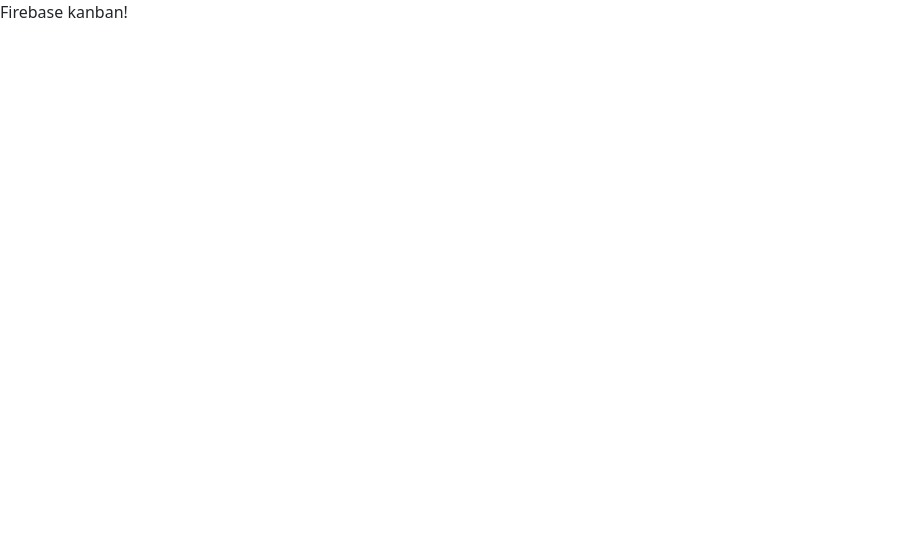
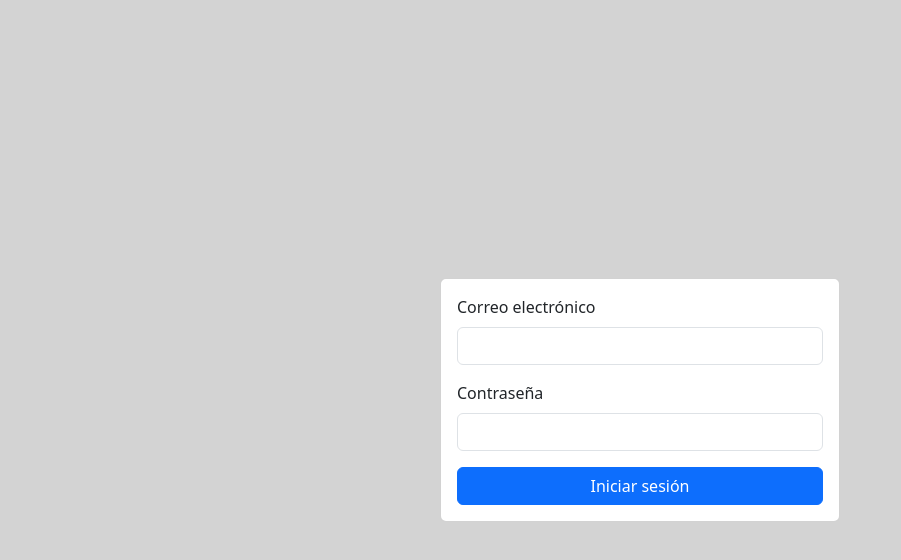
Before and after one commit to joelcampos-academy/firebase-kanban, a React (Vite) app: page / in a window 1280 px wide. Shown: the top 560 px of the page, without its empty margins (0-901 px from the left). Built offline with nearby package versions, Linux system fonts and the light colour scheme; no server answers.

Commit message:
feat: :sparkles: Add basic email and password login UI
WIP

```diff
--- /dev/null
+++ b/src/app.module.css
@@ -0,0 +1,6 @@
+.container {
+    height: 100vh;
+    width: 100vw;
+
+    background-color: lightgray;
+}
--- a/src/app.tsx
+++ b/src/app.tsx
@@ -1,3 +1,14 @@
+import EnsureAuthentication from "./components/auth/ensure-authentication";
+import LoginPage from "./pages/login.page";
+
+import styles from "./app.module.css";
+
 export default function App() {
-  return <>Firebase kanban!</>;
+  return (
+    <div className={styles.container}>
+      <EnsureAuthentication UnauthenticatedComponent={<LoginPage />}>
+        <p>{"Has iniciado sesión :)"}</p>
+      </EnsureAuthentication>
+    </div>
+  );
 }
--- /dev/null
+++ b/src/components/auth/ensure-authentication.tsx
@@ -0,0 +1,30 @@
+import { type ReactNode, useEffect, useState } from "react";
+import { AuthService } from "../../services/auth/auth.service";
+
+type Props = {
+  children: ReactNode;
+  UnauthenticatedComponent: ReactNode;
+};
+
+/**
+ * Este componente se encarga de asegurar que su hijo solo se renderiza si
+ * la sesión de usuario está inciada.
+ * De lo contrario, muestra el componente configurado como UnauthenticatedComponent.
+ */
+export default function EnsureAuthentication({
+  children,
+  UnauthenticatedComponent,
+}: Readonly<Props>) {
+  const [isAuthenticated, setIsAuthenticated] = useState(false);
+
+  useEffect(() => {
+    AuthService.onAuthChange({
+      onSignIn: () => setIsAuthenticated(true),
+      onSignOut: () => setIsAuthenticated(false),
+    });
+  }, []);
+
+  if (isAuthenticated) return children;
+
+  return UnauthenticatedComponent;
+}
--- /dev/null
+++ b/src/pages/login.page.module.css
@@ -0,0 +1,18 @@
+.container {
+  display: flex;
+  justify-content: center;
+  align-items: center;
+
+  height: 100%;
+}
+
+.card {
+    max-width: 90%;
+    width: 25em;
+}
+
+.password-form {
+    display: flex;
+    flex-direction: column;
+    gap: 1em;
+}
--- /dev/null
+++ b/src/pages/login.page.tsx
@@ -0,0 +1,52 @@
+import { Button, Card, CardBody, Form } from "react-bootstrap";
+import { AuthService } from "../services/auth/auth.service";
+import { useState } from "react";
+
+import styles from "./login.page.module.css";
+
+export default function LoginPage() {
+  return (
+    <div className={styles.container}>
+      <Card className={styles.card}>
+        <CardBody>
+          <EmailAndPasswordForm />
+        </CardBody>
+      </Card>
+    </div>
+  );
+}
+
+/**
+ * Componente que contiene el formulario de inicio de sesión por
+ * correo electrónico y contraseña.
+ */
+const EmailAndPasswordForm = () => {
+  const [emailState, setEmailState] = useState<string>();
+  const [passwordState, setPasswordState] = useState<string>();
+
+  const onLoginClick = () => {
+    if (emailState && passwordState) {
+      AuthService.signIn(emailState, passwordState);
+    }
+  };
+
+  return (
+    <Form className={styles["password-form"]}>
+      <Form.Group>
+        <Form.Label>Correo electrónico</Form.Label>
+        <Form.Control
+          type="email"
+          onChange={(event) => setEmailState(event.target.value)}
+        />
+      </Form.Group>
+      <Form.Group>
+        <Form.Label>Contraseña</Form.Label>
+        <Form.Control
+          type="password"
+          onChange={(event) => setPasswordState(event.target.value)}
+        />
+      </Form.Group>
+      <Button onClick={onLoginClick}>Iniciar sesión</Button>
+    </Form>
+  );
+};
```
